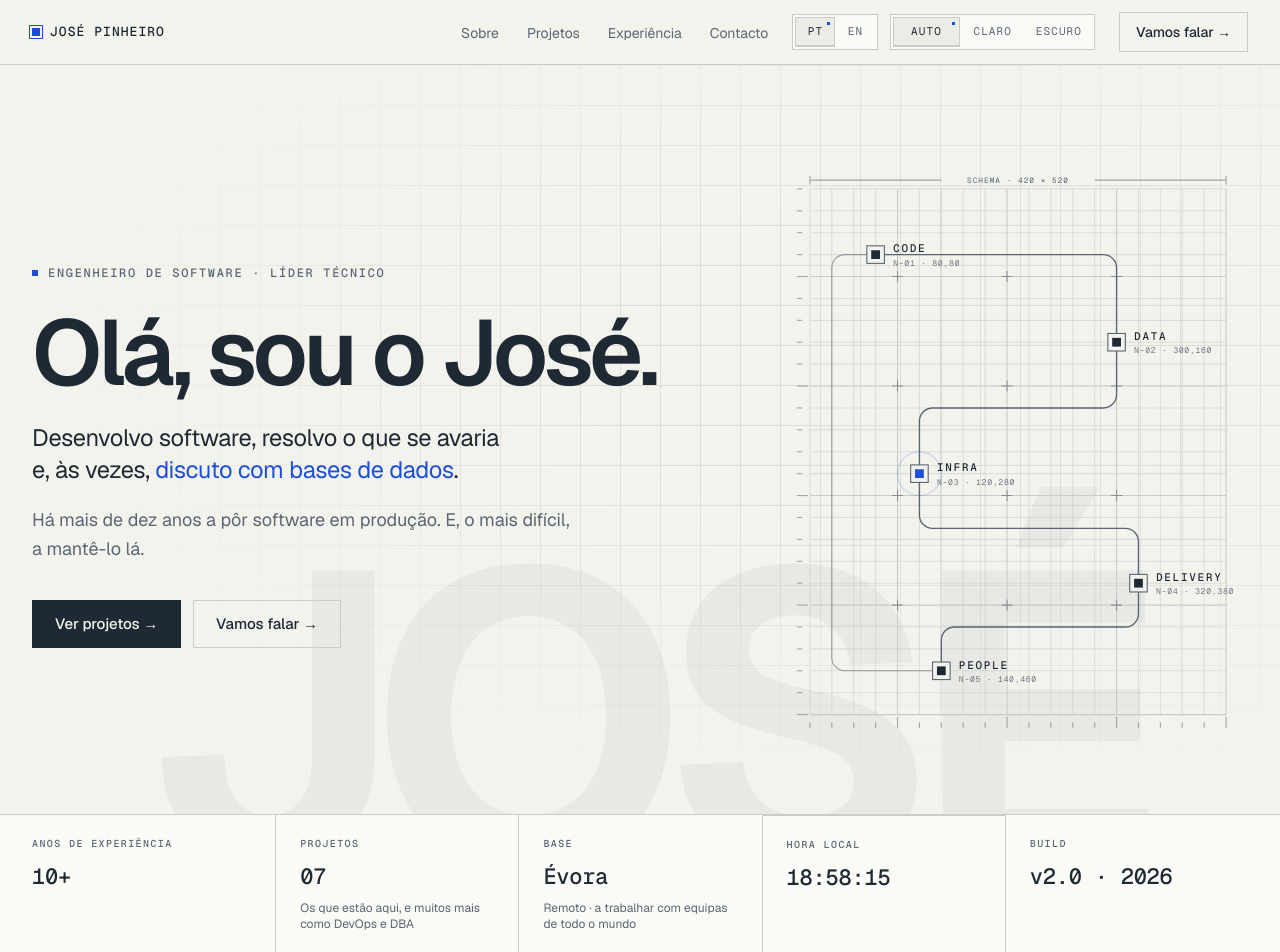
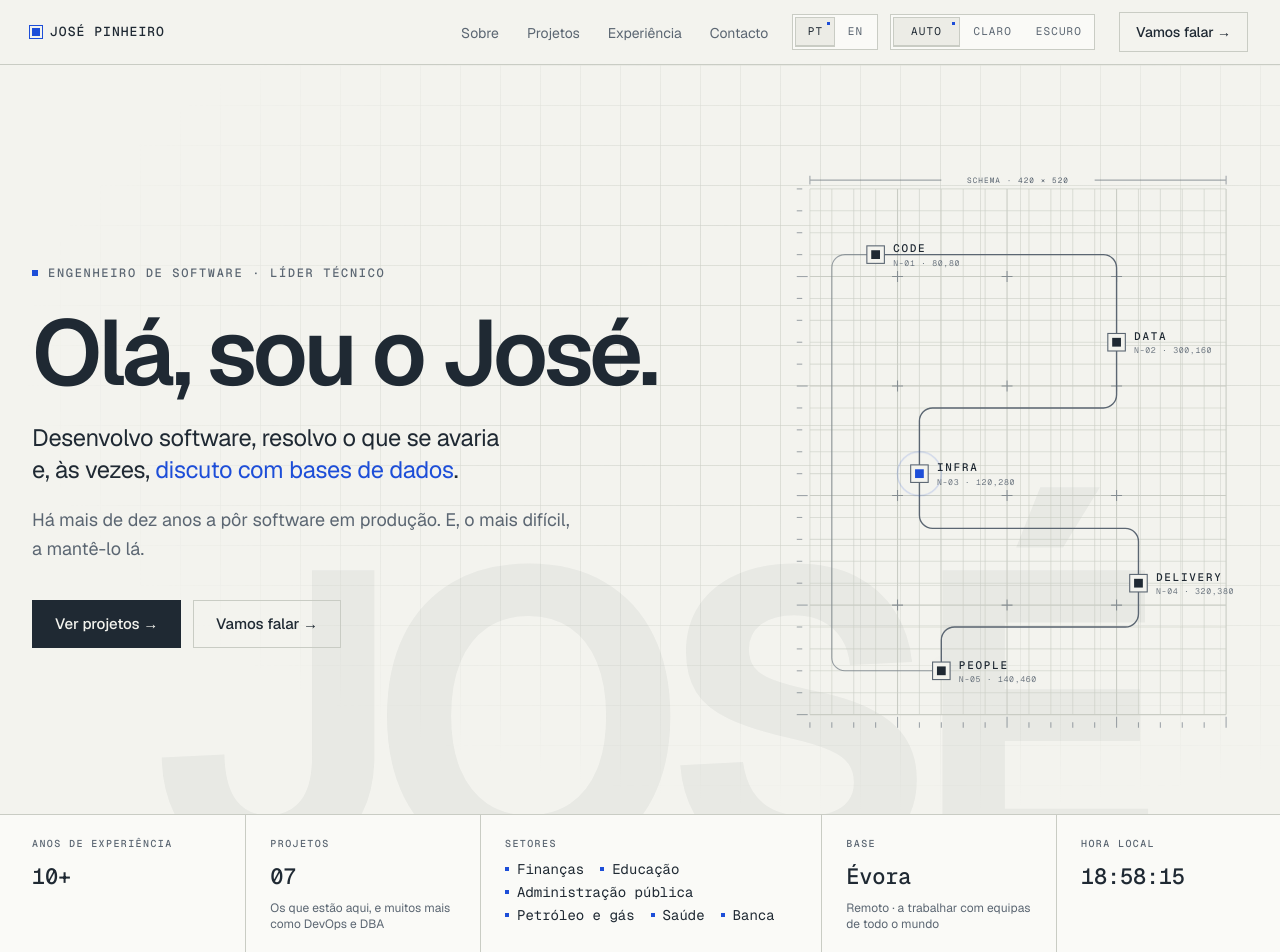
Before and after one commit to pinheirojose/personal-page, a Next.js app: page / in a window 1280 px wide. Shown: the top 952 px of the page. Built offline with nearby package versions, Linux system fonts and the light colour scheme.

Commit message:
content: sectors in the readout strip; build tag removed, local time last

```diff
--- a/components/Readout.tsx
+++ b/components/Readout.tsx
@@ -1,7 +1,5 @@
 import type { Copy } from '@/lib/i18n';
 import { Clock } from './Clock';
-
-export const BUILD_TAG = 'v2.0 · 2026';
 
 export function Readout({ copy }: { copy: Copy }) {
   const cells = [
@@ -16,6 +14,15 @@ export function Readout({ copy }: { copy: Copy }) {
       ),
     },
     {
+      k: copy.readout.sectors,
+      wide: true,
+      v: (
+        <ul className="readout__list">
+          {copy.readout.sectorsList.map((s) => <li key={s}>{s}</li>)}
+        </ul>
+      ),
+    },
+    {
       k: copy.readout.base,
       v: (
         <>
@@ -25,13 +32,12 @@ export function Readout({ copy }: { copy: Copy }) {
       ),
     },
     { k: copy.readout.time, v: <Clock /> },
-    { k: copy.readout.build, v: BUILD_TAG },
   ];
   return (
     <div className="readout">
       <dl className="shell readout__grid">
         {cells.map((c, i) => (
-          <div key={i} className="readout__cell">
+          <div key={i} className={'wide' in c ? 'readout__cell readout__cell--wide' : 'readout__cell'}>
             <dt className="eyebrow">{c.k}</dt>
             <dd>{c.v}</dd>
           </div>
--- a/locales/en.json
+++ b/locales/en.json
@@ -375,9 +375,17 @@
     "yearsValue": "10+",
     "projects": "PROJECTS",
     "projectsNote": "Shown here, plus many more as DevOps and DBA",
+    "sectors": "SECTORS",
+    "sectorsList": [
+      "Finance",
+      "Education",
+      "Government",
+      "Oil & gas",
+      "Health",
+      "Banking"
+    ],
     "base": "BASE",
-    "time": "LOCAL TIME",
-    "build": "BUILD"
+    "time": "LOCAL TIME"
   },
   "theme": {
     "label": "Theme",
--- a/locales/pt-PT.json
+++ b/locales/pt-PT.json
@@ -375,9 +375,17 @@
     "yearsValue": "10+",
     "projects": "PROJETOS",
     "projectsNote": "Os que estão aqui, e muitos mais como DevOps e DBA",
+    "sectors": "SETORES",
+    "sectorsList": [
+      "Finanças",
+      "Educação",
+      "Administração pública",
+      "Petróleo e gás",
+      "Saúde",
+      "Banca"
+    ],
     "base": "BASE",
-    "time": "HORA LOCAL",
-    "build": "BUILD"
+    "time": "HORA LOCAL"
   },
   "theme": {
     "label": "Tema",
--- a/styles/hero.css
+++ b/styles/hero.css
@@ -139,14 +139,18 @@ html.motion .schema-ring { opacity: 0; animation-delay: 1.3s; }
   display: grid;
   grid-template-columns: repeat(2, minmax(0, 1fr));
 }
+/* phone: years | projects, sectors (full row), base | time */
 .readout__cell {
   padding: 18px 16px 16px;
   border-left: 1px solid var(--rule);
+  border-top: 1px solid var(--rule);
   min-width: 0;
 }
-.readout__cell:nth-child(odd) { border-left: 0; padding-left: 0; }
-.readout__cell:nth-child(n + 3) { border-top: 1px solid var(--rule); }
-.readout__cell:last-child { grid-column: 1 / -1; border-left: 0; padding-left: 0; }
+.readout__cell:nth-child(-n + 2) { border-top: 0; }
+.readout__cell:nth-child(1),
+.readout__cell--wide,
+.readout__cell--wide + .readout__cell { border-left: 0; padding-left: 0; }
+.readout__cell--wide { grid-column: 1 / -1; }
 .readout dt { margin-bottom: 8px; font-size: 0.625rem; }
 .readout dd {
   font-family: var(--font-mono);
@@ -157,6 +161,19 @@ html.motion .schema-ring { opacity: 0; animation-delay: 1.3s; }
   overflow-wrap: anywhere;
 }
 .clock { display: inline-block; min-width: 8ch; }
+/* sectors: a compact wrapped list instead of one big value */
+.readout__list {
+  display: flex;
+  flex-wrap: wrap;
+  gap: 2px 16px;
+  font-size: 0.875rem;
+  font-weight: 400;
+  letter-spacing: 0;
+  line-height: 1.5;
+}
+/* a node marker before every item: unlike "·" separators it never dangles at a line end */
+.readout__list li { display: inline-flex; align-items: center; gap: 8px; white-space: nowrap; }
+.readout__list li::before { content: ''; width: 4px; height: 4px; background: var(--accent); flex-shrink: 0; }
 .readout__note {
   display: block;
   margin-top: 6px;
@@ -169,10 +186,11 @@ html.motion .schema-ring { opacity: 0; animation-delay: 1.3s; }
 }
 
 @media (min-width: 960px) {
-  .readout__grid { grid-template-columns: repeat(5, minmax(0, 1fr)); }
+  /* sectors gets the widest column so its list wraps at most once */
+  .readout__grid { grid-template-columns: minmax(0, 1fr) minmax(0, 1.1fr) minmax(0, 1.6fr) minmax(0, 1.1fr) minmax(0, 0.9fr); }
   .readout__cell,
-  .readout__cell:nth-child(odd),
-  .readout__cell:last-child {
+  .readout__cell--wide,
+  .readout__cell--wide + .readout__cell {
     grid-column: auto;
     border-top: 0;
     border-left: 1px solid var(--rule);
```
Also changed, not shown: 1 other file (tests, documents, lock files or other folders).
